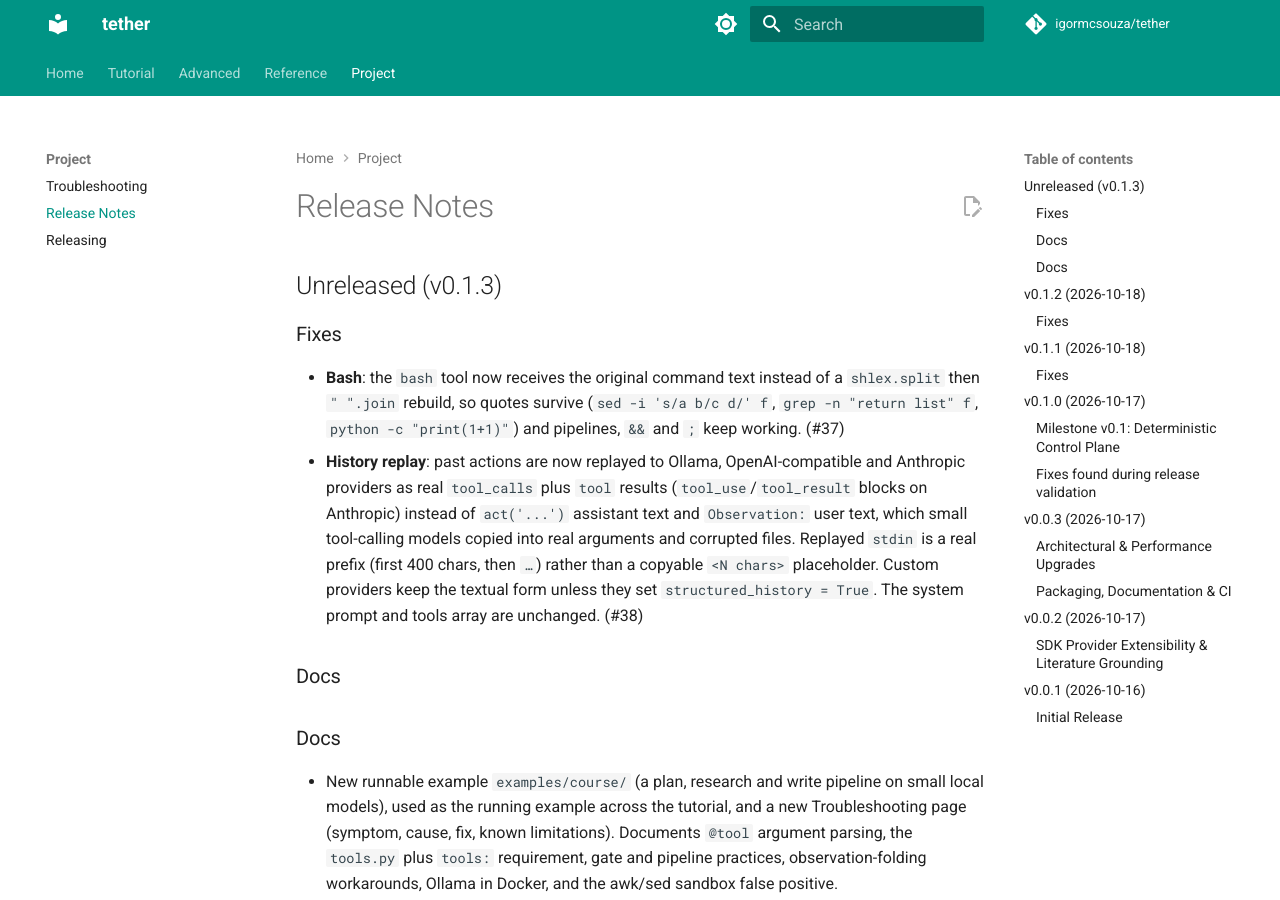
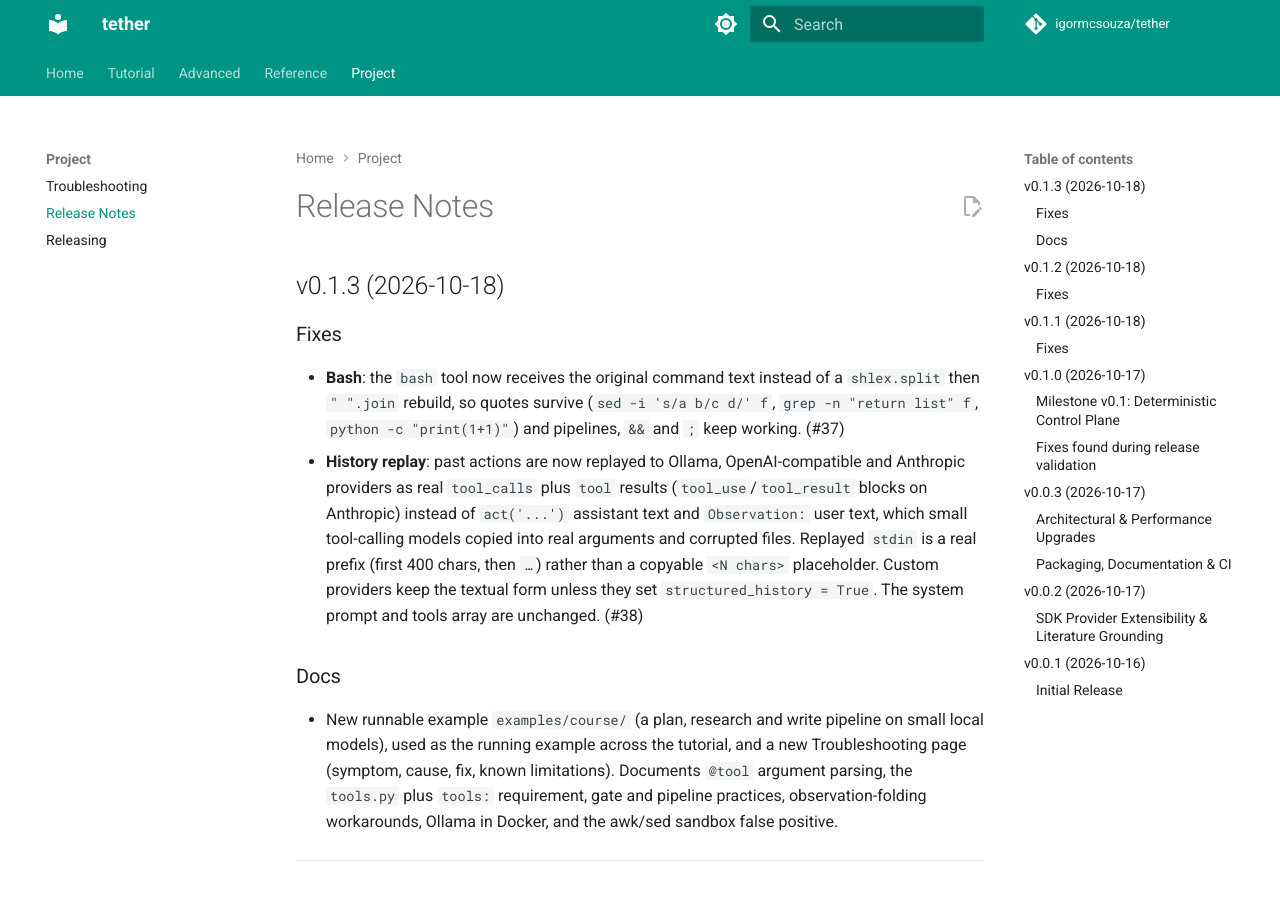
Before and after one commit to igormcsouza/tether, an MkDocs documentation site: the page built from docs/release-notes.md, in a window 1280 px wide and 900 px high. Built offline with MkDocs 1.6.1 and Material for MkDocs 9.7.7, drawn with Linux system fonts in a browser that asks for light colours; comment, search, counter and statistics services are not loaded.

Commit message:
release: v0.1.3 (bash quoting + structured history replay) (#44)
Bumps version to 0.1.3, dates the release notes and removes a duplicated
Docs heading. Includes #42 (closes #37) and #43 (closes #38), plus the
docs from #36.

🤖 Generated with [Claude Code](https://claude.com/claude-code)

Co-authored-by: Claude Sonnet 5.5 <noreply@anthropic.com>

```diff
--- a/docs/release-notes.md
+++ b/docs/release-notes.md
@@ -1,12 +1,11 @@
 # Release Notes
 
-## Unreleased (v0.1.3)
+## v0.1.3 (2026-10-18)
 
 ### Fixes
 - **Bash**: the `bash` tool now receives the original command text instead of a `shlex.split` then `" ".join` rebuild, so quotes survive (`sed -i 's/a b/c d/' f`, `grep -n "return list" f`, `python -c "print(1+1)"`) and pipelines, `&&` and `;` keep working. (#37)
 - **History replay**: past actions are now replayed to Ollama, OpenAI-compatible and Anthropic providers as real `tool_calls` plus `tool` results (`tool_use`/`tool_result` blocks on Anthropic) instead of `act('...')` assistant text and `Observation:` user text, which small tool-calling models copied into real arguments and corrupted files. Replayed `stdin` is a real prefix (first 400 chars, then `…`) rather than a copyable `<N chars>` placeholder. Custom providers keep the textual form unless they set `structured_history = True`. The system prompt and tools array are unchanged. (#38)
 
-### Docs
 ### Docs
 - New runnable example `examples/course/` (a plan, research and write pipeline on small local models), used as the running example across the tutorial, and a new Troubleshooting page (symptom, cause, fix, known limitations). Documents `@tool` argument parsing, the `tools.py` plus `tools:` requirement, gate and pipeline practices, observation-folding workarounds, Ollama in Docker, and the awk/sed sandbox false positive.
 
--- a/tether/__init__.py
+++ b/tether/__init__.py
@@ -30,7 +30,7 @@ from tether.store import (
     ToolOffender,
 )
 
-__version__ = "0.1.2"
+__version__ = "0.1.3"
 
 __all__ = [
     "ActionCall",
```
Also changed, not shown: 1 other file.
